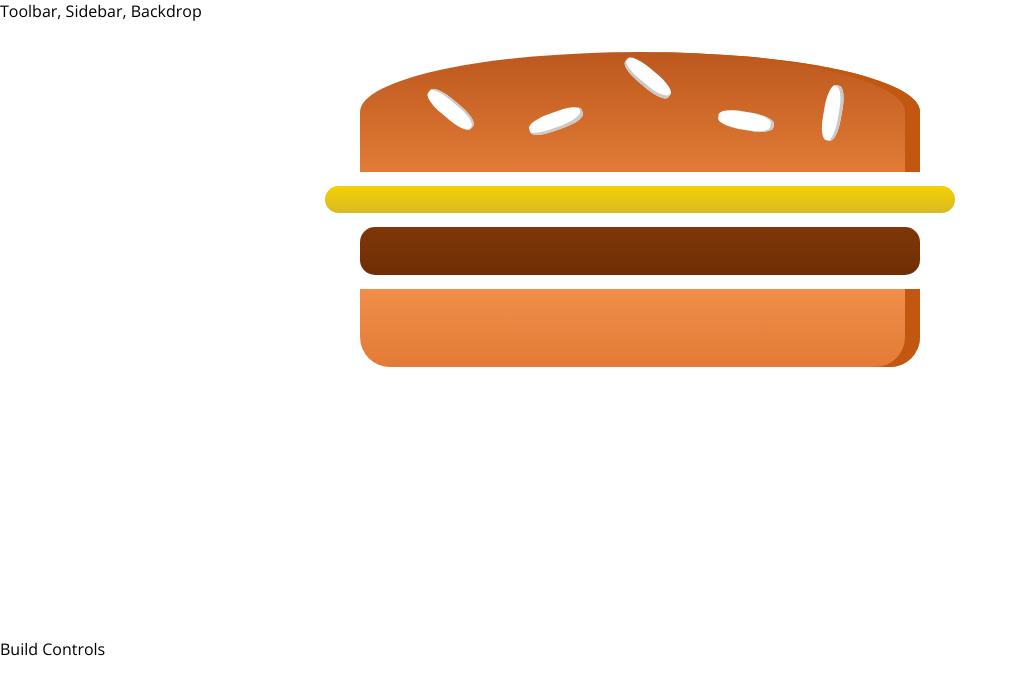
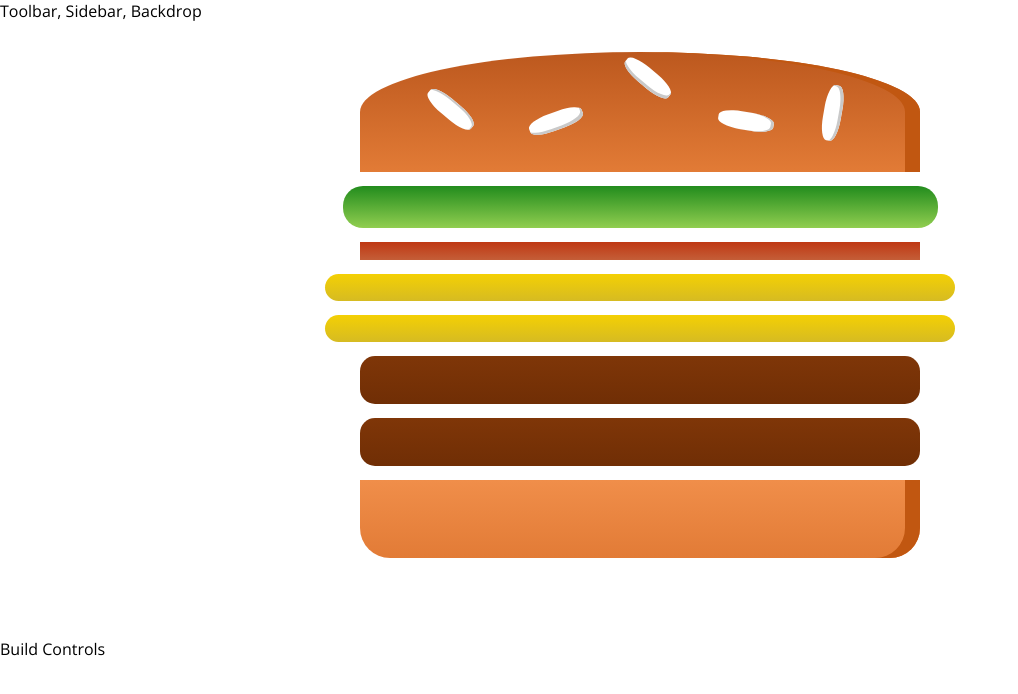
Before and after one commit to alexwindelberg/Burger, a React app: page / in a window 1280 px wide. Shown: the top 694 px of the page, without its empty margins (0-1018 px from the left). Built offline with nearby package versions, Linux system fonts and the light colour scheme.

Commit message:
transform objects to array and pass

```diff
--- a/src/components/Burger/Burger.js
+++ b/src/components/Burger/Burger.js
@@ -4,11 +4,15 @@
 import BurgerIngredient from './BurgerIngredient/BurgerIngredient';
 
 const burger = (props) => {
+    const transformedIngredients = Object.keys(props.ingredients).map(igKey => {
+        return [...Array(props.ingredients[igKey])].map((_, i) => {
+            return <BurgerIngredient key={igKey + i} type={igKey} />;
+        });
+    });
     return (
         <div className={classes.Burger}>
             <BurgerIngredient type="bread-top" />
-            <BurgerIngredient type="cheese" />
-            <BurgerIngredient type="meat" />
+            {transformedIngredients}
             <BurgerIngredient type="bread-bottom" />
         </div>
     );
--- a/src/containers/BurgerBuilder/BurgerBuilder.js
+++ b/src/containers/BurgerBuilder/BurgerBuilder.js
@@ -4,11 +4,19 @@
 import Burger from '../../components/Burger/Burger';
 
 class BurgerBuilder extends Component {
+    state = {
+        ingredients : {
+            salad:   1,
+            bacon:   1,
+            cheese:  2,
+            meat:    2
+        }
+    }
 
     render () {
         return (
             <Aux>
-                <Burger />
+                <Burger ingredients={this.state.ingredients}/>
                 <div> Build Controls </div>
             </Aux>
         );
```
